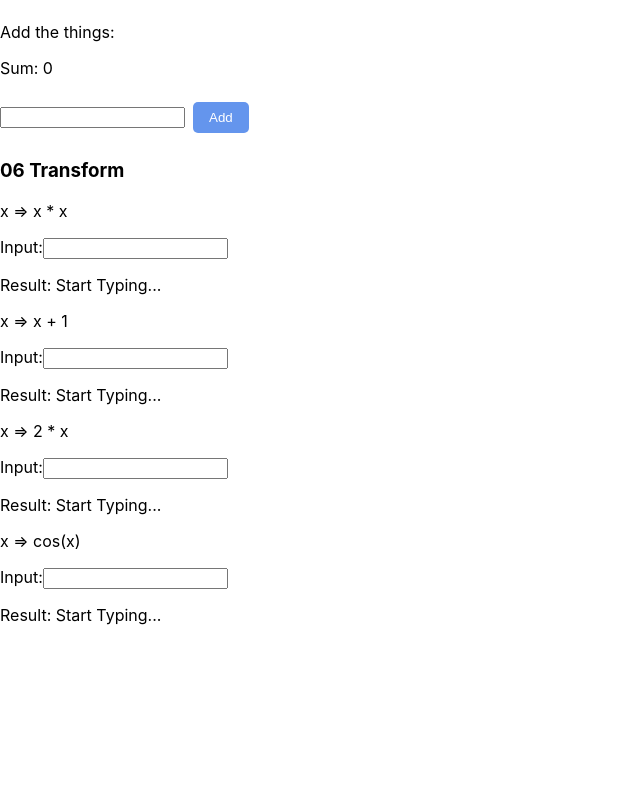
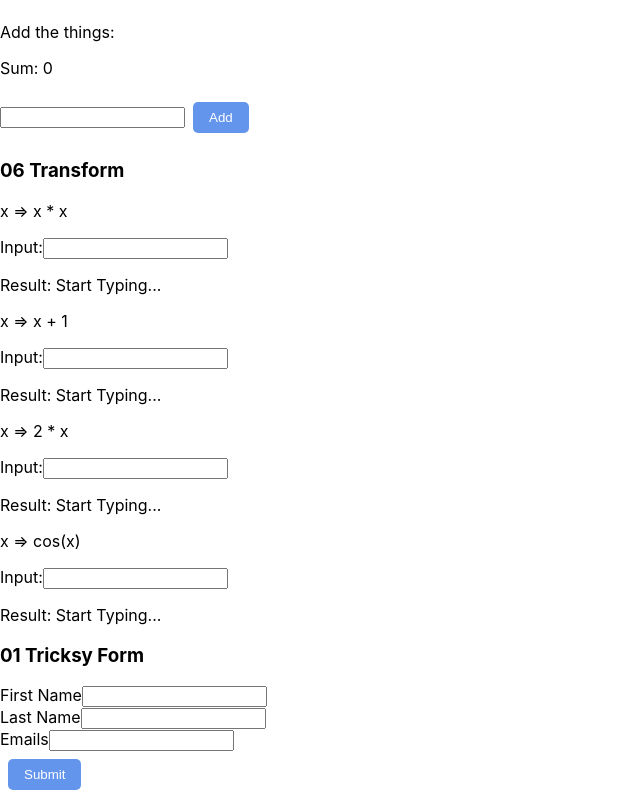
Before and after one commit to nosvalds/devMe-week9--react, a React (Create React App) app in the folder devme-react-exercises/: page / in a window 1280 px wide. Shown: the part 2207-3005 px from the top of the page, without its empty margins (0-640 px from the left). Before the commit the page ends 2848 px from the top, so only its background shows below. Built offline with nearby package versions, Linux system fonts and the light colour scheme.

Commit message:
04 Forms Tricksy - flexi-forms complete

```diff
--- a/devme-react-exercises/src/components/Stuff.js
+++ b/devme-react-exercises/src/components/Stuff.js
@@ -19,6 +19,7 @@ import TempConverter from './forms/TempConverter';
 import List from './forms/List';
 import Adder from './forms/Adder';
 import TransformParent from './forms/TransformParent';
+import Forms from './forms/Forms';
 
 const Stuff = ({ square }) => {
     let names = ["James P. Sullivan", "Mike Wazowski", "Boo", "Randall Boggs", "Roz", "Fungus"];
@@ -121,6 +122,14 @@ const Stuff = ({ square }) => {
         <h3>06 Transform </h3>
         <TransformParent />
 
+        <h3>01 Tricksy Form </h3>
+        <Forms
+          fields={
+                    ["First Name", "Last Name", "Emails"]
+                  }
+        />
+
+
 
     </React.Fragment>
   );
--- /dev/null
+++ b/devme-react-exercises/src/components/forms/Forms.js
@@ -0,0 +1,38 @@
+import React, { Component } from 'react';
+import FormsField from './components/FormField';
+class Forms extends Component {
+    constructor(props) {
+        super(props);
+
+        this.state = {
+            submit: false,
+        }
+
+        this.handleClick = this.handleClick.bind(this);
+    }
+
+    handleClick() {
+        this.setState({
+            submit: true
+        })
+    }
+
+    render() {
+        const { fields } = this.props
+        const { submit } = this.state
+        return (
+            <>
+                { fields.map((value, index) => (
+                        <FormsField key={ index } label={ value } submit={ submit } />
+                    )
+                )}
+                <button
+                    onClick={ this.handleClick }
+                >
+                    Submit
+                </button>
+            </>
+        )
+    }
+}
+export default Forms;
--- /dev/null
+++ b/devme-react-exercises/src/components/forms/components/FormField.js
@@ -0,0 +1,40 @@
+import React, { Component } from 'react';
+class FormsField extends Component {
+    constructor(props) {
+        super(props);
+        this.state = {
+            input: "",
+        }
+
+        this.handleChange = this.handleChange.bind(this);
+    }
+
+    handleChange(e) {
+        this.setState({ input: e.currentTarget.value });
+    }
+
+    render() {
+        const { label, submit } = this.props;
+        const { input } = this.state;
+        let color = "";
+        if (submit && input === "") {
+            color = "red";
+        }
+
+        return (
+            <div className="form-container">
+                <label>{ label }</label>
+                <input
+                    type="text"
+                    value={ input }
+                    onChange={ this.handleChange }
+                    style={{
+                        borderColor: color,
+                    }}
+                    >
+                </input>
+            </div>
+        )
+    }
+}
+export default FormsField;
```
